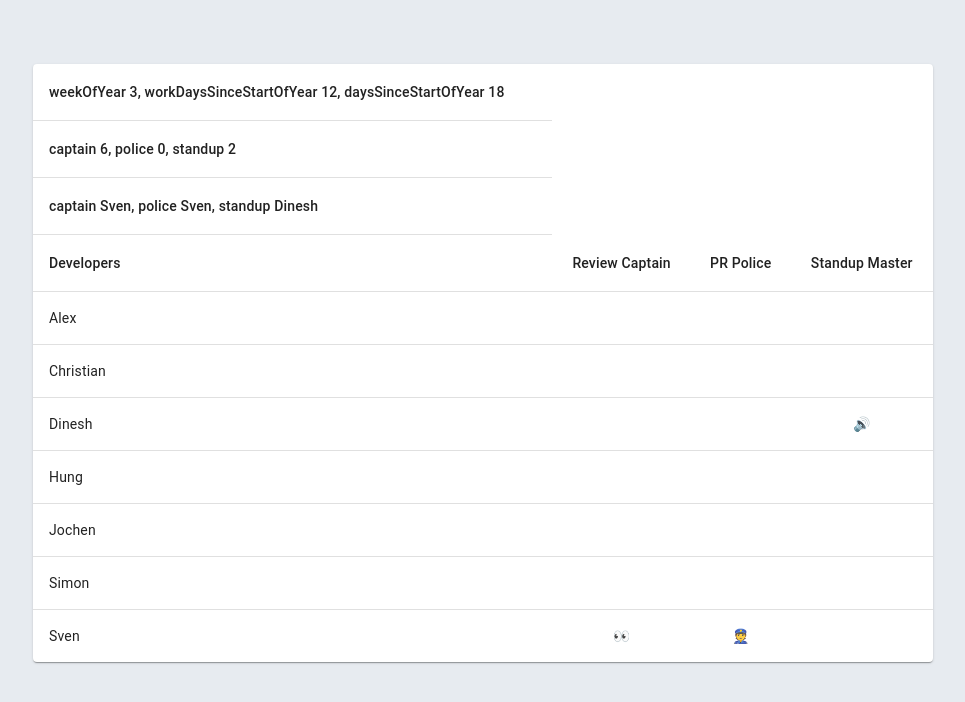
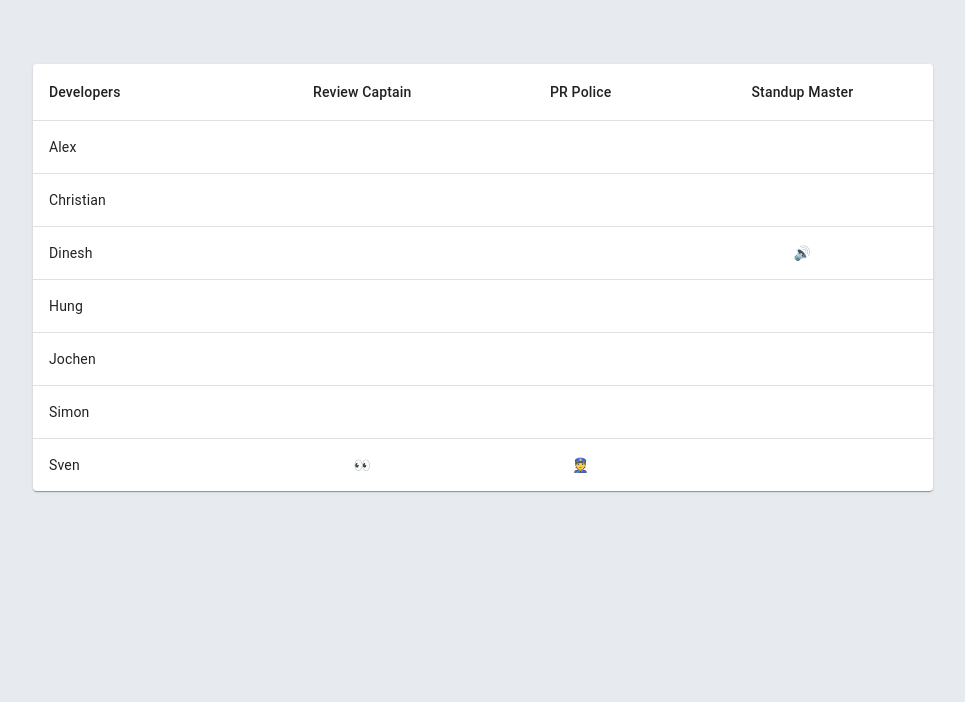
Before and after one commit to kihaki/ecare-calendar, a React (Create React App) app: page / in a window 1280 px wide. Shown: the top 702 px of the page, without its empty margins (157-1122 px from the left). Built offline with nearby package versions, Linux system fonts and the light colour scheme.

Commit message:
Remove dev data

```diff
--- a/src/Developers.js
+++ b/src/Developers.js
@@ -62,7 +62,7 @@ export default function Developers({devs, date}) {
     <TableContainer component={Paper}>
       <Table /*</TableContainer>sx={{ minWidth: 650 }}*/ aria-label="simple table">
         <TableHead>
-          <TableRow>
+          {/* <TableRow>
             <TableCell>weekOfYear {weekOfYear(date)}, workDaysSinceStartOfYear {workDaysSinceStartOfYear(date)}, daysSinceStartOfYear {daysSinceStartOfYear(date)}</TableCell>
           </TableRow>
           <TableRow>
@@ -70,7 +70,7 @@ export default function Developers({devs, date}) {
           </TableRow>
           <TableRow>
             <TableCell>captain {captain}, police {police}, standup {standup}</TableCell>
-          </TableRow>
+          </TableRow> */}
           <TableRow>
             <TableCell>Developers</TableCell>
             <TableCell align="center">Review Captain</TableCell>
```
